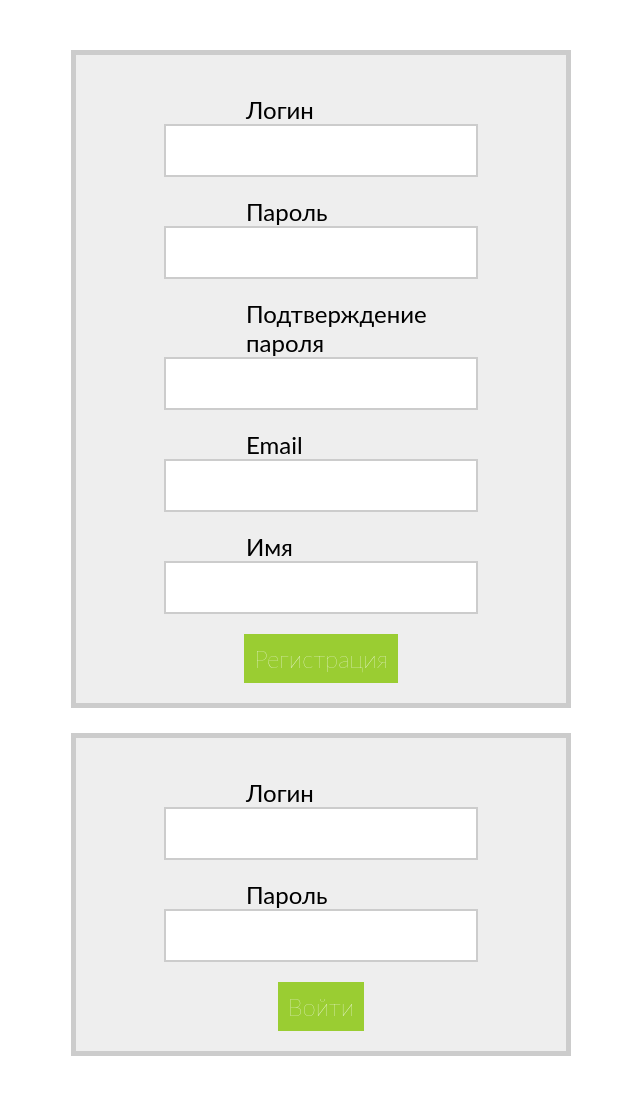
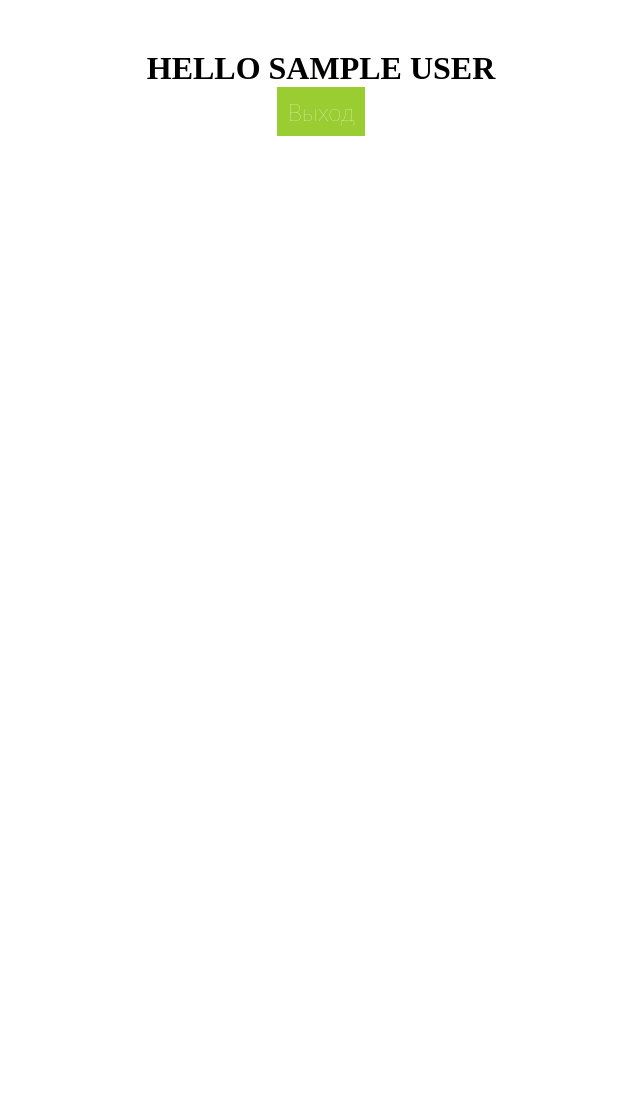
Before and after one commit to Zaharytto/MANAO, a PHP site: page / in a window 1280 px wide. Shown: the whole page, without its empty margins (319-959 px from the left). After the commit the page ends 136 px from the top, so only its background shows below. Run offline with PHP 8.4, Linux system fonts and the light colour scheme; the visitor is signed in with stand-in values (Sample User, id 1).

Commit message:
technical task

```diff
--- a/TZ2/app/create.php
+++ b/TZ2/app/create.php
@@ -6,8 +6,8 @@ try {
     $userRepository = new UserRepository();
     $userRepository->create($_POST['login'], $_POST['password'], $_POST['email'], $_POST['name']);
     session_start();
-    setcookie('login', $_POST['login'], time() + 60 * 60 * 24 * 30, '/TZ2');
-    $_SESSION['login'] = $_POST['login'];
+    setcookie('name', $_POST['name'], time() + 60 * 60 * 24 * 30, '/TZ2');
+    $_SESSION['name'] = $_POST['name'];
 
     echo json_encode([
         'status' => true,
--- a/TZ2/app/get.php
+++ b/TZ2/app/get.php
@@ -9,8 +9,8 @@ try {
     $user = $userRepository->get($id);
 
     session_start();
-    setcookie('login', $user['login'], time() + 60 * 60 * 24 * 30, '/TZ2');
-    $_SESSION['login'] = $_POST['login'];
+    setcookie('name', $user['name'], time() + 60 * 60 * 24 * 30, '/TZ2');
+    $_SESSION['name'] = $user['name'];
 
 
     echo json_encode([
--- /dev/null
+++ b/TZ2/data/repository.json
@@ -0,0 +1 @@
+{"0":{"login":"login2","password":"ba3a30875abd24d9a94a005439c3109b","email":"zaxar.kravchenko.96@mail.ru","name":"Alexx"}}
--- a/TZ2/index.php
+++ b/TZ2/index.php
@@ -1,3 +1,6 @@
+<?php
+session_start();
+?>
 <!DOCTYPE html>
 <html lang="en">
 <head>
@@ -16,8 +19,17 @@
 
     <div id= "profile">
         <h1 id= "hello"></h1>
-        <button onclick="document.location='/TZ2/index.php'">Выход</button>
+        <button onclick="document.location='/TZ2/app/exitProfile.php'">Выход</button>
     </div>
+
+    <?php if (!empty($_SESSION['name'])) :?>
+
+    <div id= "profile-cookie">
+        <h1 id= "hello"><?='hello ' . $_SESSION['name']?></h1>
+        <button onclick="document.location='/TZ2/app/exitProfile.php'">Выход</button>
+    </div>
+
+    <?php else :?>
 
     <p id= "all"></p>
 
@@ -54,6 +66,32 @@
 
         <button class= 'registration' type="submit" name="register">Регистрация</button>
     </form>
+
+
+
+    <form id="form-auth-user" >
+
+        <p id= "auth-error" style= "background: orangered"></p>
+
+        <div class="form-element">
+            <label>Логин</label>
+            <input class= 'loginAuth' type="text" name="login" value = "" required/>
+        </div>
+        <p class= "error loginAuth-error">Логин должен состоять минимум из 6 симфолов, без пробела</p>
+
+
+        <div class="form-element">
+            <label>Пароль</label>
+            <input class= 'passwordAuth' type="password" name="password" value = "" required/>
+        </div>
+        <p class= "error passwordAuth-error">Пароль должен состоять минимум из 6 симфолов, из цифр и букв, без пробела</p>
+
+
+        <button class= 'authorization' type="submit" name="send">Войти</button>
+
+    </form>
+
+    <?php endif; ?>
 
     <script>
         $(document).ready(function(){
@@ -132,34 +170,11 @@
                 $('input.confirm_password').val('');
                 $('input.email').val('');
                 $('input.name').val('');
-
             })
             });;
-    </script>
-
-    <form id="form-auth-user" >
-
-        <p id= "auth-error" style= "background: orangered"></p>
-
-        <div class="form-element">
-            <label>Логин</label>
-            <input class= 'loginAuth' type="text" name="login" value = "" required/>
-        </div>
-        <p class= "error loginAuth-error">Логин должен состоять минимум из 6 симфолов, без пробела</p>
 
 
-        <div class="form-element">
-            <label>Пароль</label>
-            <input class= 'passwordAuth' type="password" name="password" value = "" required/>
-        </div>
-        <p class= "error passwordAuth-error">Пароль должен состоять минимум из 6 симфолов, из цифр и букв, без пробела</p>
 
-
-        <button class= 'authorization' type="submit" name="send">Войти</button>
-
-    </form>
-
-    <script>
         $(document).ready(function(){
             $("#form-auth-user").submit(function(e){
                 e.preventDefault();
```
Also changed, not shown: TZ2/app/exitProfile.php (added, +7 -0 lines).
